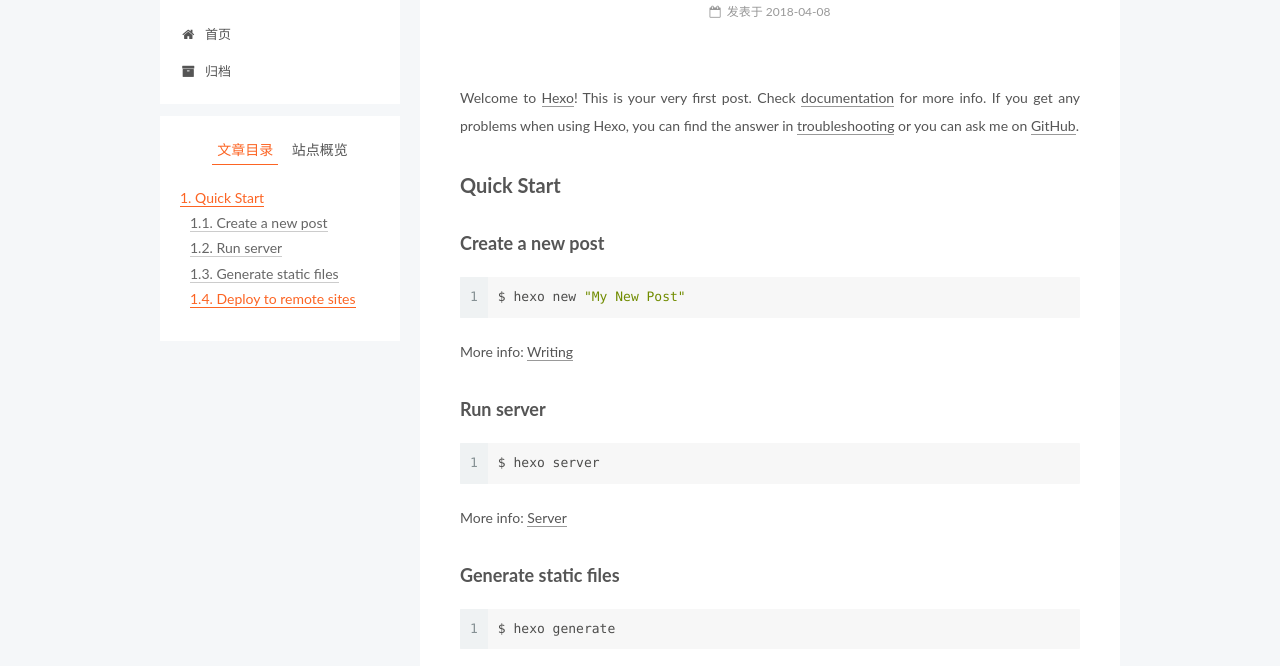
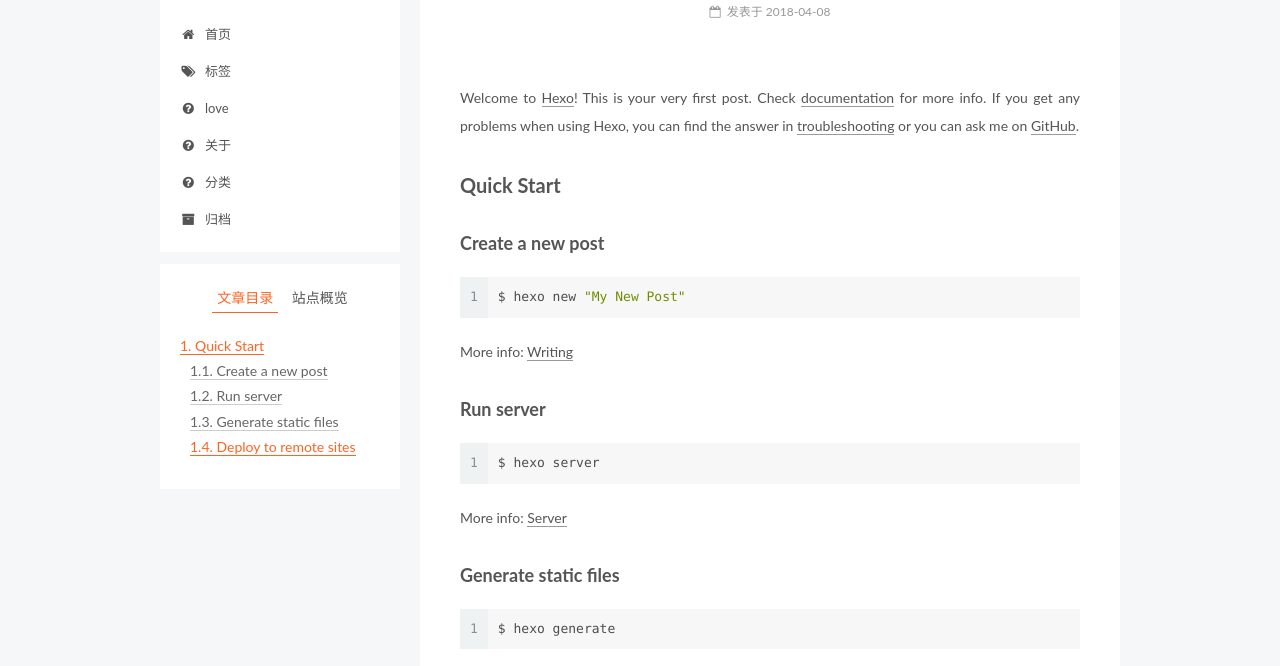
Before and after one commit to maozezhong/maozezhong.github.io, a plain HTML site: page 2018/04/08/hello-world/index.html in a window 1280 px wide. Shown: the part 119-785 px from the top of the page. Drawn offline with Linux system fonts and the light colour scheme.

Commit message:
Site updated: 2018-04-08 17:22:28

```diff
--- a/2018/04/08/hello-world/index.html
+++ b/2018/04/08/hello-world/index.html
@@ -186,6 +186,46 @@
               <i class="menu-item-icon fa fa-fw fa-home"></i> <br />
 
             首页
+          </a>
+        </li>
+
+
+        <li class="menu-item menu-item-tags">
+          <a href="/tags/" rel="section">
+
+              <i class="menu-item-icon fa fa-fw fa-tags"></i> <br />
+
+            标签
+          </a>
+        </li>
+
+
+        <li class="menu-item menu-item-love">
+          <a href="/love" rel="section">
+
+              <i class="menu-item-icon fa fa-fw fa-question-circle"></i> <br />
+
+            love
+          </a>
+        </li>
+
+
+        <li class="menu-item menu-item-about">
+          <a href="/about" rel="section">
+
+              <i class="menu-item-icon fa fa-fw fa-question-circle"></i> <br />
+
+            关于
+          </a>
+        </li>
+
+
+        <li class="menu-item menu-item-categories">
+          <a href="/categories" rel="section">
+
+              <i class="menu-item-icon fa fa-fw fa-question-circle"></i> <br />
+
+            分类
           </a>
         </li>
 
--- a/css/main.css
+++ b/css/main.css
@@ -1823,7 +1823,7 @@ pre .javascript .function {
   width: 4px;
   height: 4px;
   border-radius: 50%;
-  background: #d6b649;
+  background: #9e783e;
 }
 .links-of-blogroll {
   font-size: 13px;
```
Also changed, not shown: archives/2018/04/index.html (+40 -0 lines), archives/2018/index.html (+40 -0 lines), archives/index.html (+40 -0 lines), index.html (+40 -0 lines).
